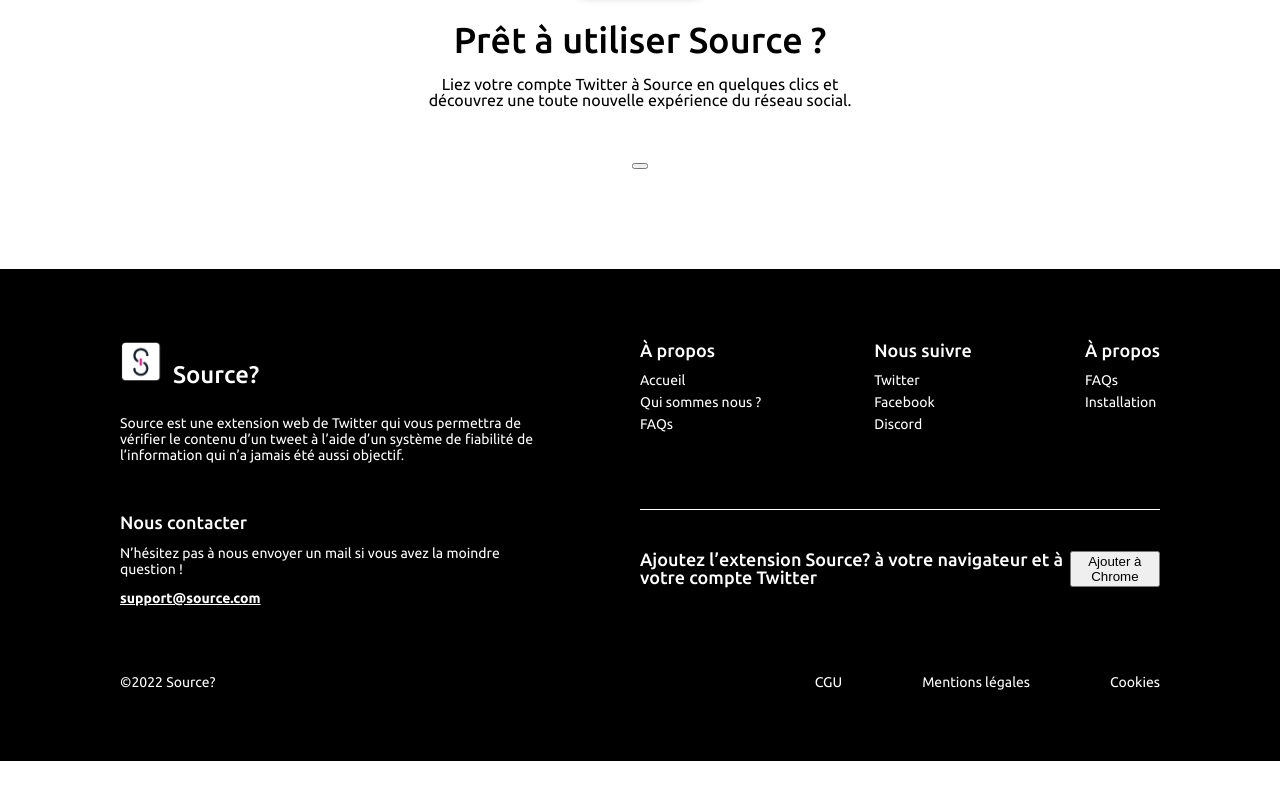
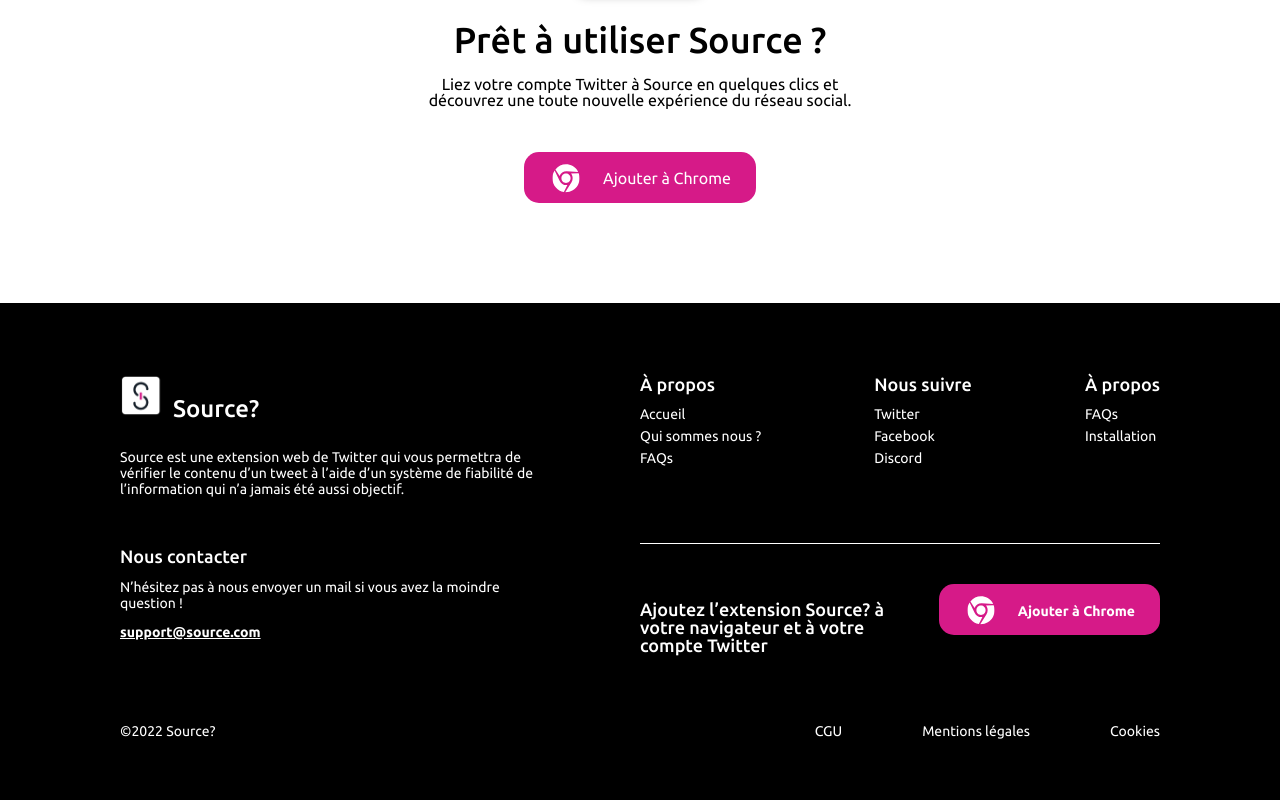
Before and after one commit to AnaelR/g_sourceLanding, a Vue app: page / in a window 1280 px wide. Shown: the part 3408-4208 px from the top of the page. Before the commit the page ends 4169 px from the top, so only its background shows below. Built offline with nearby package versions, Linux system fonts and the light colour scheme.

Commit message:
Navigator button added

```diff
--- a/src/components/Buttons/ButtonExtension.vue
+++ b/src/components/Buttons/ButtonExtension.vue
@@ -1,5 +1,5 @@
 <template>
-  <a class="cta-extension" href="#">Ajouter à Chrome</a>
+  <a class="cta-extension" href="">Ajouter à Chrome</a>
 </template>
 
 <script>
@@ -8,6 +8,7 @@
 
 <style lang="scss" scoped>
 .cta-extension {
+  display: block;
   padding: 10px 25px;
   background-color: $accent-color;
   color: $secondary-color;
--- a/src/components/CallToActionSection.vue
+++ b/src/components/CallToActionSection.vue
@@ -3,11 +3,13 @@
         <img src="@/assets/images/logo-source-black.png" alt="">
         <h3>Prêt à utiliser Source ?</h3>
         <p>Liez votre compte Twitter à Source en quelques clics et découvrez une toute nouvelle expérience du réseau social.</p>
-        <button></button>
+        <ButtonExtension style="margin: auto;" />
     </div>
 </template>
 <script>
+import ButtonExtension from './Buttons/ButtonExtension.vue'
 export default {
+  components: { ButtonExtension },
 
 }
 </script>
--- a/src/components/FooterSection.vue
+++ b/src/components/FooterSection.vue
@@ -62,7 +62,7 @@
                 <div class="divider"></div>
                 <div class="flex">
                     <p style="font-weight: 500; font-size: 18px;">Ajoutez l’extension Source? à votre navigateur et à votre compte Twitter</p>
-                    <button>Ajouter à Chrome</button>
+                    <ButtonExtension class="button" />
                 </div>
             </div>
         </div>
@@ -77,7 +77,9 @@
     </div>
 </template>
 <script>
+import ButtonExtension from './Buttons/ButtonExtension.vue'
 export default {
+  components: { ButtonExtension },
 
 }
 </script>
@@ -147,4 +149,9 @@
         background-color: #fff;
         margin: 70px 0 40px;
     }
+
+    a.button {
+        white-space: nowrap;
+        margin-left: 30px;
+    }
 </style>
```
